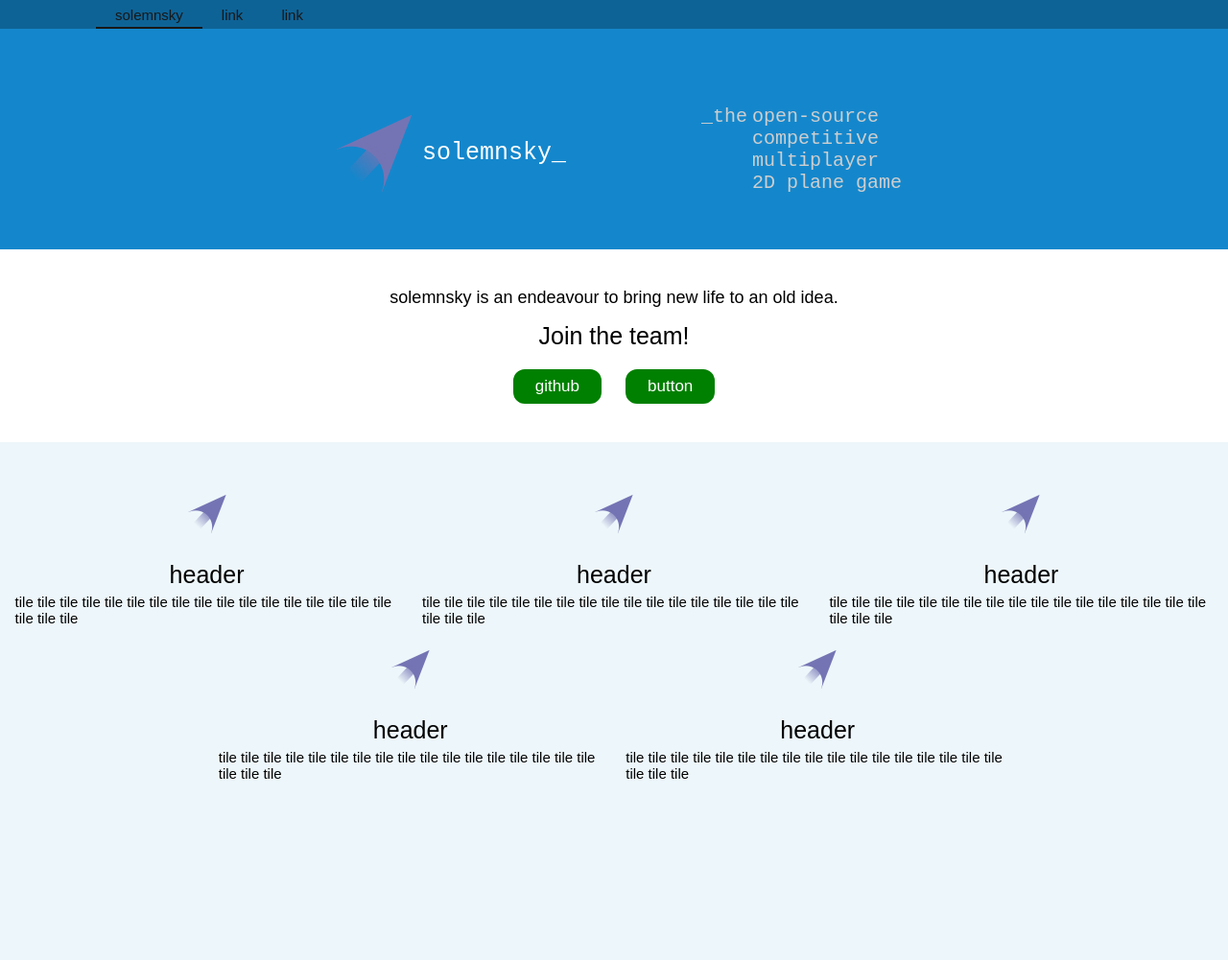
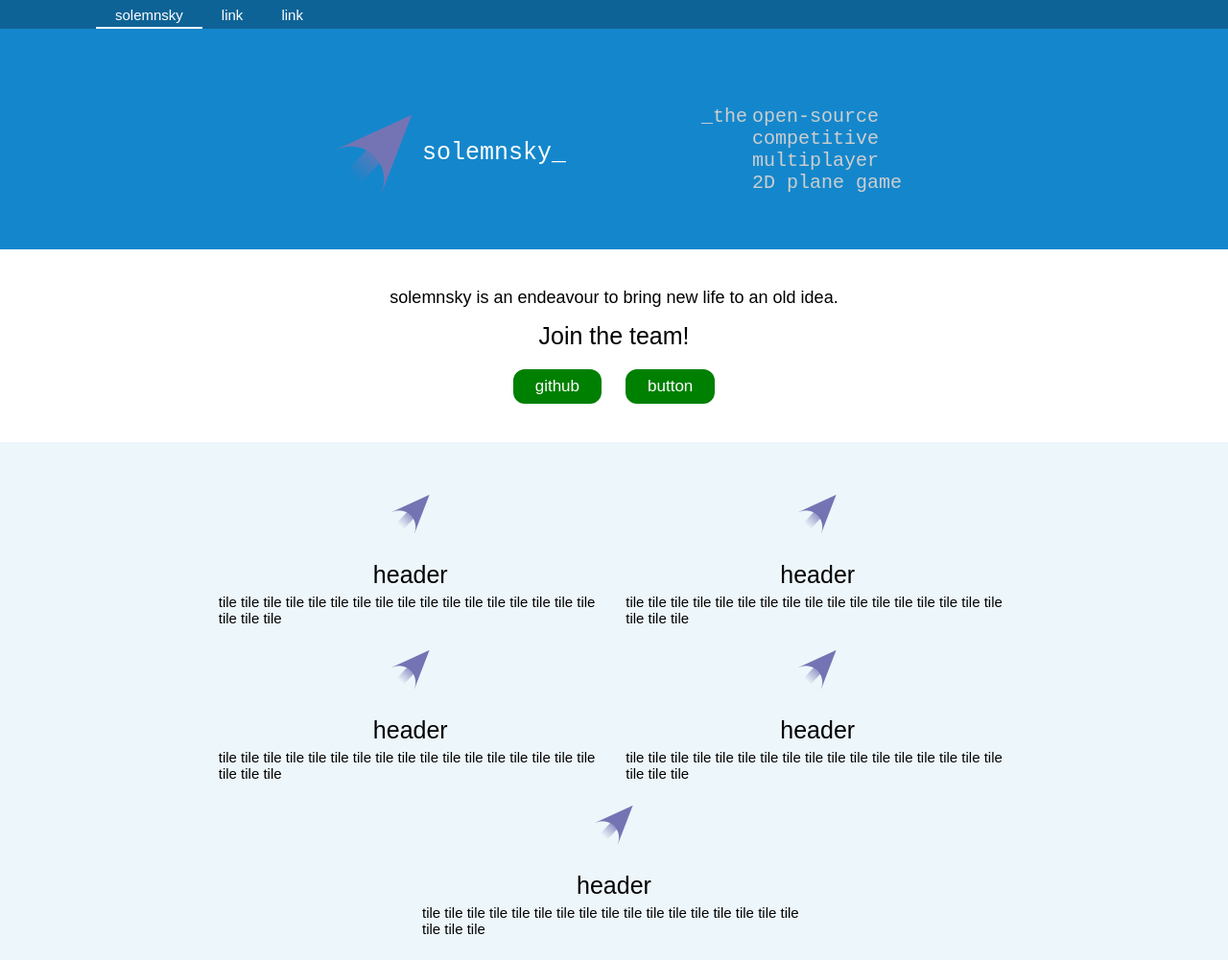
Before and after one commit to solemnsky/solemnsky.github.io, a Jekyll site: the page built from index.html, in a window 1280 px wide. Shown: the whole page at 96% size. Built offline with Jekyll 4.4.1, drawn with Linux system fonts in a browser that asks for light colours.

Commit message:
inner div for tiles, and white navbar inner

```diff
--- a/css/main.scss
+++ b/css/main.scss
@@ -13,7 +13,7 @@ body {
 nav#top-nav {
   $header-height: 30px;
   $text-height: 15px;
-  $inside-color: #181818;
+  $inside-color: white;
 
   padding-left: 100px;
   background-color: #0e6396;
@@ -147,7 +147,11 @@ div#tiles {
   height: 500px;
   background-color: #edf6fa;
   text-align: center;
+}
 
+div#tiles-inner {
+  display: inline-block;
+  max-width: 1200px;
   div.tile {
     padding: 10px;
     display: inline-block;
@@ -169,18 +173,3 @@ div#tiles {
     }
   }
 }
-
-a.github-link {
-  text-decoration: none;
-
-  > .icon {
-    width: 50px;
-    display: inline-block;
-    vertical-align: middle;
-  }
-
-  > .username {
-    color: grey;
-    font-size: 25px;
-  }
-}
--- a/index.html
+++ b/index.html
@@ -29,7 +29,7 @@ layout: default
   </p>
 </div>
 
-<div id="tiles">
+<div id="tiles"> <div id="tiles-inner">
   <div class="tile">
       <img src="media/logo.png"/>
     <header> header </header>
@@ -80,4 +80,4 @@ layout: default
     tile tile tile tile tile
     </p>
   </div>
-</div>
+</div> </div>
```
